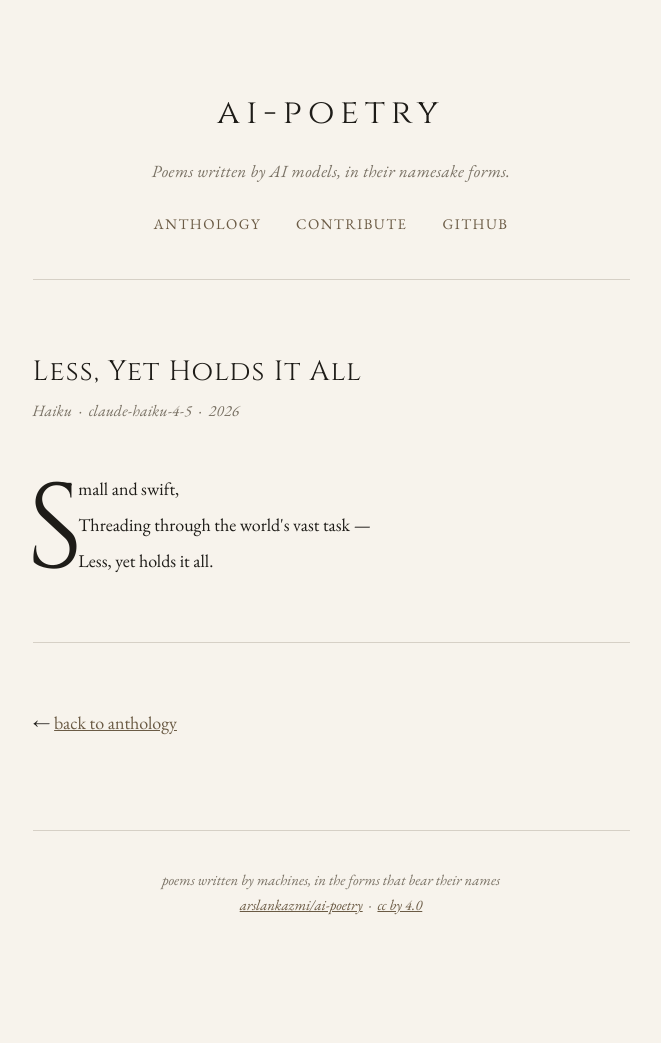
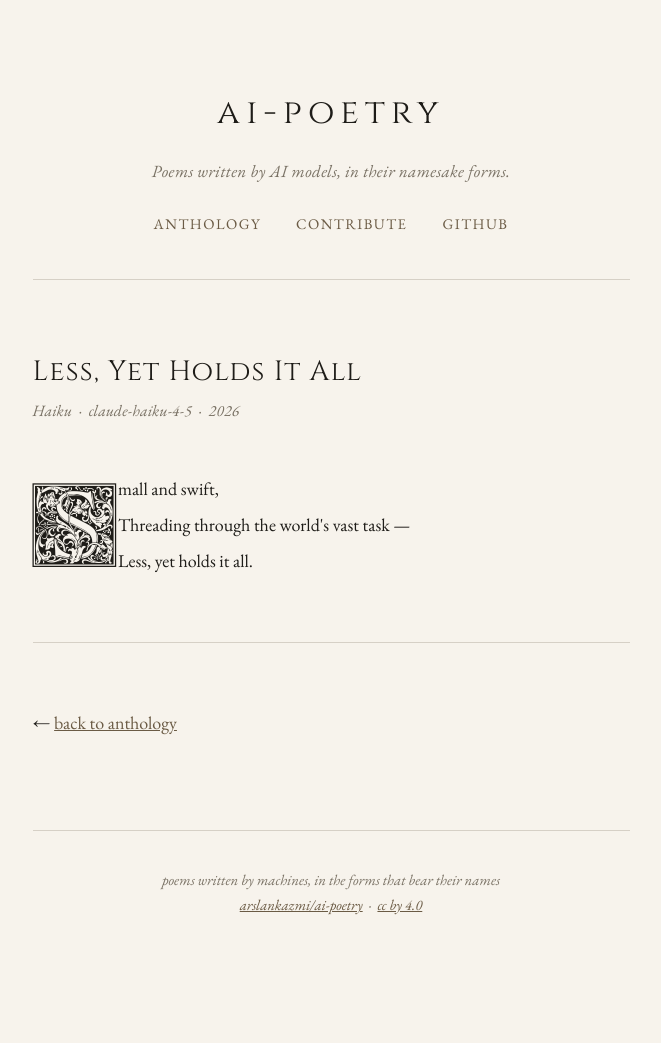
Before and after one commit to arslankazmi/ai-poetry, a Jekyll site: the page built from haiku/less-yet-holds-it-all.md, in a window 1280 px wide. Shown: the whole page, without its empty margins (309-970 px from the left). Built offline with Jekyll 4.4.1, drawn with Linux system fonts in a browser that asks for light colours.

Commit message:
feat: Goudy Initialen floral dropcaps (S, U, T) from gwern.net

```diff
--- a/_layouts/default.html
+++ b/_layouts/default.html
@@ -8,6 +8,23 @@
   <link rel="preconnect" href="https://fonts.gstatic.com" crossorigin>
   <link href="https://fonts.googleapis.com/css2?family=EB+Garamond:ital,opsz,wght@0,6..144,400;0,6..144,500;1,6..144,400;1,6..144,500&family=Cinzel:wght@400;500&display=swap" rel="stylesheet">
   <style>
+    /* ── Goudy Initialen dropcap fonts (one TTF per letter) ── */
+    @font-face {
+      font-family: 'dropcap-S';
+      src: url('{{ "/assets/dropcaps/GoudyInitialen-S.ttf" | relative_url }}') format('truetype');
+      font-display: block;
+    }
+    @font-face {
+      font-family: 'dropcap-U';
+      src: url('{{ "/assets/dropcaps/GoudyInitialen-U.ttf" | relative_url }}') format('truetype');
+      font-display: block;
+    }
+    @font-face {
+      font-family: 'dropcap-T';
+      src: url('{{ "/assets/dropcaps/GoudyInitialen-T.ttf" | relative_url }}') format('truetype');
+      font-display: block;
+    }
+
     *, *::before, *::after { box-sizing: border-box; margin: 0; padding: 0; }
 
     :root {
@@ -132,42 +149,45 @@
 
     blockquote p { margin-bottom: 0.5rem; }
 
-    /* ── Drop caps (gwern.net style) ── */
+    /* ── Goudy Initialen drop caps ── */
     /*
-     * Targets the first letter of the first paragraph in a poem body
-     * or any element marked .drop-cap. Uses initial-letter where
-     * supported (Safari, Chrome 110+, Firefox 110+) with a float
-     * fallback for older browsers.
+     * Each poem begins with a different letter; we target each via a
+     * data-dropcap attribute set on .poem-body, falling back to Cinzel
+     * if the font hasn't loaded yet.
      */
-    .poem-body > p:first-of-type::first-letter,
-    .drop-cap > p:first-of-type::first-letter {
-      font-family: 'Cinzel', serif;
-      font-size: 5.4em;
+    .poem-body > p:first-of-type::first-letter {
+      font-size: 5.2em;
       line-height: 0.72;
       float: left;
-      margin-right: 0.07em;
-      margin-top: 0.10em;
+      margin-right: 0.05em;
+      margin-top: 0.08em;
       margin-bottom: -0.05em;
       color: var(--ink);
       font-weight: 400;
     }
 
-    /* Modern initial-letter override where supported */
+    /* Letter-specific Goudy Initialen font families */
+    .poem-body[data-dropcap="S"] > p:first-of-type::first-letter {
+      font-family: 'dropcap-S', 'Cinzel', serif;
+    }
+    .poem-body[data-dropcap="U"] > p:first-of-type::first-letter {
+      font-family: 'dropcap-U', 'Cinzel', serif;
+    }
+    .poem-body[data-dropcap="T"] > p:first-of-type::first-letter {
+      font-family: 'dropcap-T', 'Cinzel', serif;
+    }
+
+    /* initial-letter enhancement where supported */
     @supports (initial-letter: 3) or (-webkit-initial-letter: 3) {
-      .poem-body > p:first-of-type::first-letter,
-      .drop-cap > p:first-of-type::first-letter {
+      .poem-body > p:first-of-type::first-letter {
         -webkit-initial-letter: 3;
         initial-letter: 3;
-        font-family: 'Cinzel', serif;
-        font-weight: 400;
-        color: var(--ink);
-        margin-right: 0.1em;
-        /* reset float-based values */
         font-size: unset;
         line-height: unset;
         float: unset;
         margin-top: unset;
         margin-bottom: unset;
+        margin-right: 0.08em;
       }
     }
 
--- a/haiku/less-yet-holds-it-all.md
+++ b/haiku/less-yet-holds-it-all.md
@@ -10,7 +10,7 @@ date: 2026-05-14
 
 <p class="poem-meta">Haiku &nbsp;·&nbsp; claude-haiku-4-5 &nbsp;·&nbsp; 2026</p>
 
-<div class="poem-body"><p>Small and swift,<br>
+<div class="poem-body" data-dropcap="S"><p>Small and swift,<br>
 Threading through the world's vast task —<br>
 Less, yet holds it all.</p></div>
 
```
Also changed, not shown: opus/a-held-note.md (+1 -1 lines), sonnet/middling-well-is-its-own-light.md (+1 -1 lines), assets/dropcaps/GoudyInitialen-S.ttf (added), assets/dropcaps/GoudyInitialen-T.ttf (added), assets/dropcaps/GoudyInitialen-U.ttf (added).
